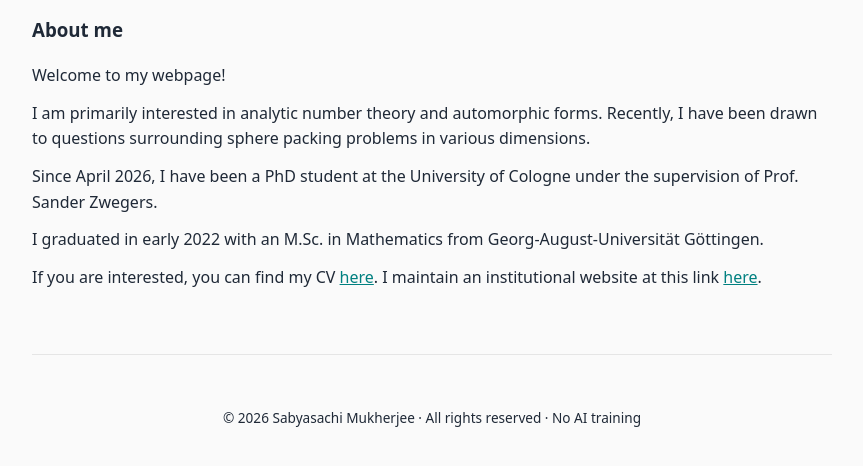
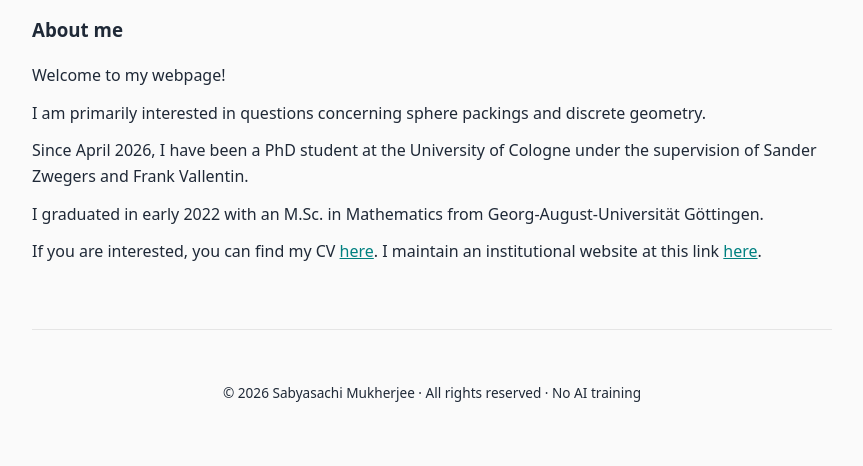
Before and after one commit to sabyasachi-mukherjee/sabyasachi-mukherjee.github.io, a plain HTML site: page index.html in a window 1280 px wide. Shown: the part 114-580 px from the top of the page, without its empty margins (208-1071 px from the left). Drawn offline with Linux system fonts and the light colour scheme.

Commit message:
Update interests and supervision details in index.html

```diff
--- a/index.html
+++ b/index.html
@@ -92,14 +92,13 @@
     <p>Welcome to my webpage!</p>
 
     <p>
-        I am primarily interested in analytic number theory and automorphic forms.
-        Recently, I have been drawn to questions surrounding sphere packing problems
-        in various dimensions.
+        I am primarily interested in questions concerning sphere packings and discrete geometry.
+
     </p>
 
     <p>
         Since April 2026, I have been a PhD student at the University of Cologne
-        under the supervision of Prof. Sander Zwegers.
+        under the supervision of Sander Zwegers and Frank Vallentin.
     </p>
 
     <p>
```
